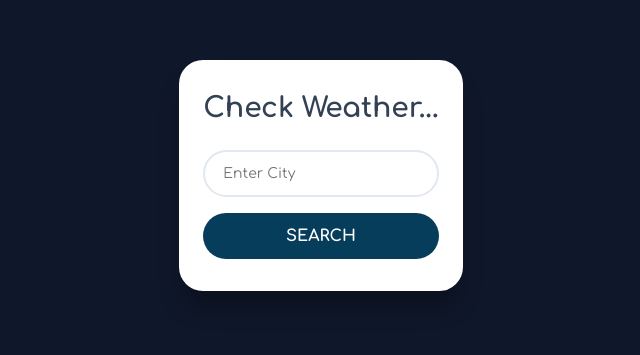
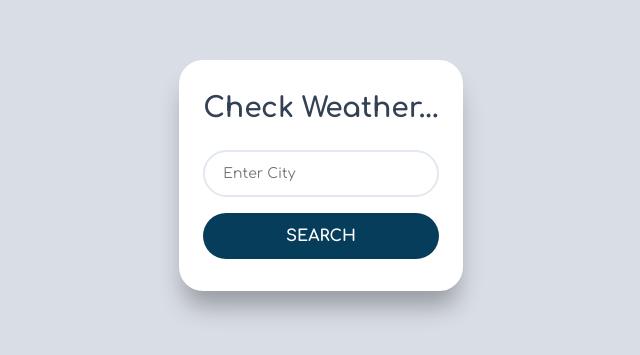
Before and after one commit to palakjagpal/CheckWeather, a React (Vite) app: page / in a window 1280 px wide. Shown: the part 225-580 px from the top of the page, without its empty margins (319-959 px from the left). Built offline with nearby package versions, Linux system fonts and the light colour scheme; no server answers.

Commit message:
Updated CSS and error state

```diff
--- a/src/Weather_api.css
+++ b/src/Weather_api.css
@@ -11,7 +11,7 @@
 
 body {
   font-family: 'Comfortaa';
-  background-color: #0f172a;
+  background-color: #d9dde6;
   display: flex;
   justify-content: center;
   align-items: center;
--- a/src/Weather_api.jsx
+++ b/src/Weather_api.jsx
@@ -16,7 +16,7 @@ function Weather_api(){
         e.preventDefault();
         if(city.trim() === ""){
             seterror("Please enter a city name");
-            console.log("Please enter a city name");
+            console.log("Please enter a city");
             return;
         }
 
```
